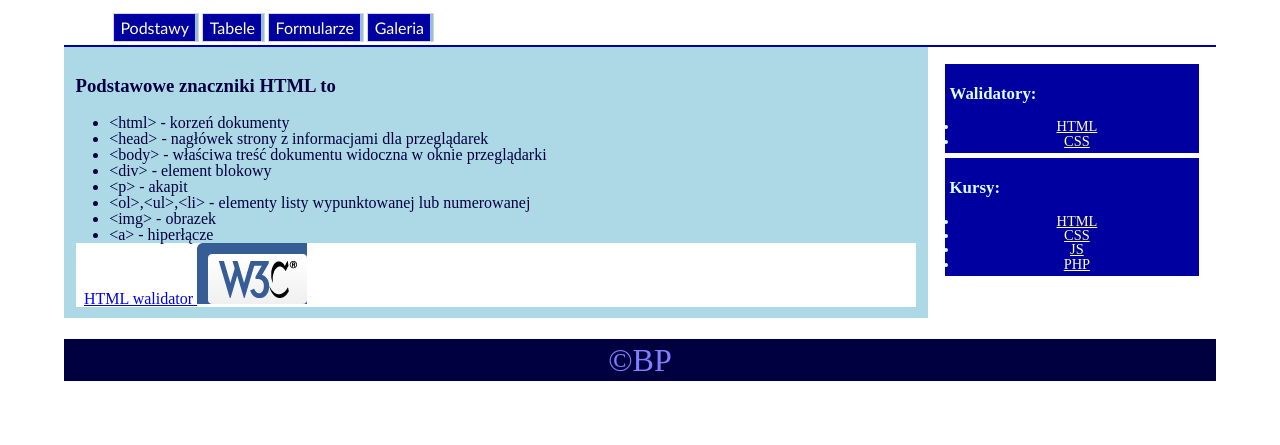
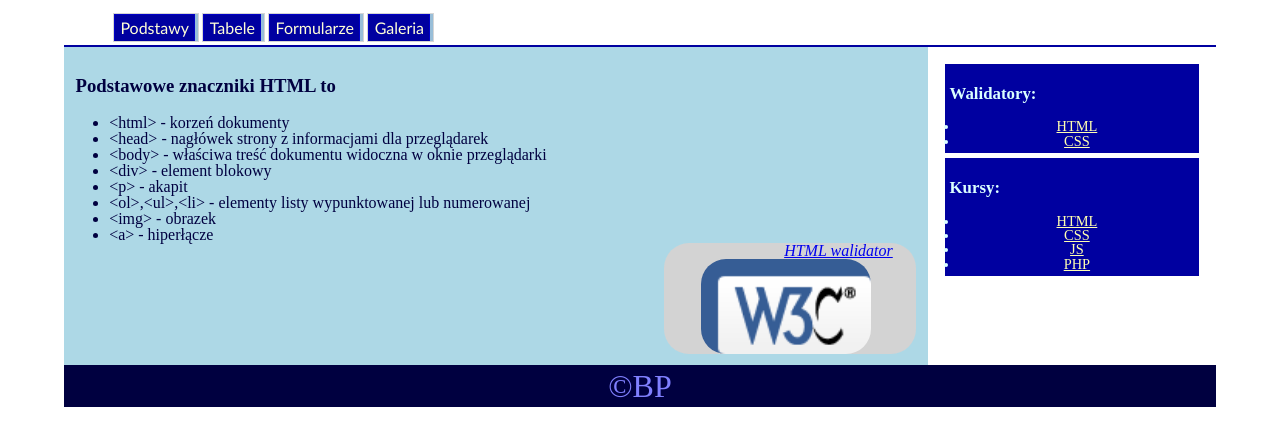
Before and after one commit to Kotmin/Kotmin-github.io, a plain HTML site: page BasicVersion/RefactoredSite/index.html in a window 1280 px wide. Shown: the part 109-554 px from the top of the page. Drawn offline with Linux system fonts and the light colour scheme.

Commit message:
Ready forms not validated

```diff
--- a/BasicVersion/RefactoredSite/CSS/style_backup_css.css
+++ b/BasicVersion/RefactoredSite/CSS/style_backup_css.css
@@ -83,8 +83,38 @@ font-size: 8vh;
 color: #000040;
 }
 
+aside {
+  width: 30%;
+  padding-left: 15px;
+  margin-left: 15px;
+  float: right;
+  font-style: italic;
+  background-color: lightgray;
+  border-radius: 25px;
+
+}
+
+aside img{
+    background-size: cover;
+  width: 80%;
+  margin: auto;
+  display: block;
+  border-radius: 25px;
+}
+aside p{
+    padding-right:  10%;
+    width: 100%;
+    text-align: right;
+}
 
 
+p {
+/*    background: appworkspace;*/
+    padding-right:  10%;
+    width: 100%;
+    text-align: left;
+
+}
 
 
 #menu {
@@ -390,12 +420,6 @@ ostatni bit odpowiada za transparentność*/
 
 
 }
-p {
-    background: appworkspace;
-    padding-left: 1%;
-    width: 100%;
-
-}
 
 /*Walidator sugesstions?:
 Using width with padding-left can sometimes make elements larger than you expect.
--- a/BasicVersion/RefactoredSite/index.html
+++ b/BasicVersion/RefactoredSite/index.html
@@ -53,7 +53,9 @@
 
 </ul>
 
-    <p><a href="https://validator.w3.org/" target="_blank">HTML walidator <img src="src/w3c.png" alt=""/></a></p>   <!-- Pozwoliłem sobie dodać otwieranie w nowej karcie -->
+
+
+    <aside> <p> <a href="https://validator.w3.org/" target="_blank"> HTML walidator <img src="src/w3c.png" alt="" > </a> </p>  </aside> <!-- Pozwoliłem sobie dodać otwieranie w nowej karcie -->
 
 </article>
 
```
Also changed, not shown: BasicVersion/RefactoredSite/formularze.html (+14 -8 lines).
